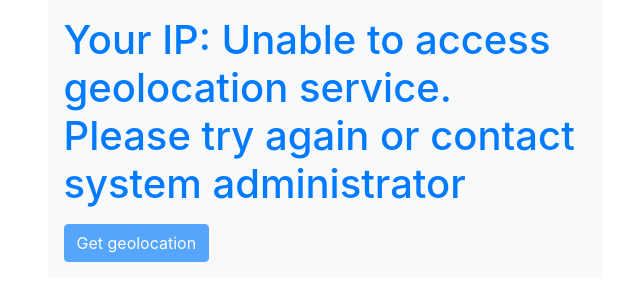
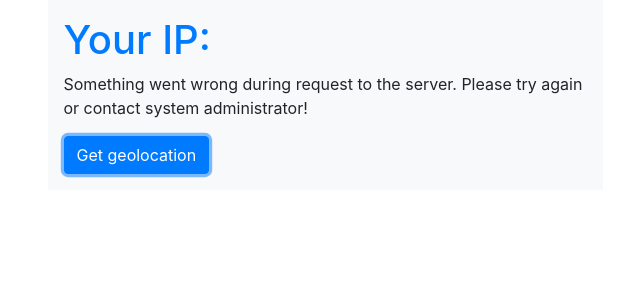
Before and after one commit to vgrankin/geolocation_service_frontend, a plain HTML site: page index.html in a window 1280 px wide. Both pictures are taken after a click on the button "Get geolocation". Shown: the whole page, without its empty margins (315-955 px from the left). Drawn offline with nearby package versions, Linux system fonts and the light colour scheme; no server answers.

Commit message:
index bug fix

```diff
--- a/index.html
+++ b/index.html
@@ -28,7 +28,7 @@
         getIp(backendUrl, getIpDoneCallback, getIpFailCallback);
 
         $("button").click(function () {
-            getGeolocation(backendUrl + "/ipinfo", getIpDoneCallback, getIpFailCallback)
+            getGeolocation(backendUrl + "/ipinfo", geolocationDoneCallback, geolocationFailCallback)
         });
     });
 </script>
```
